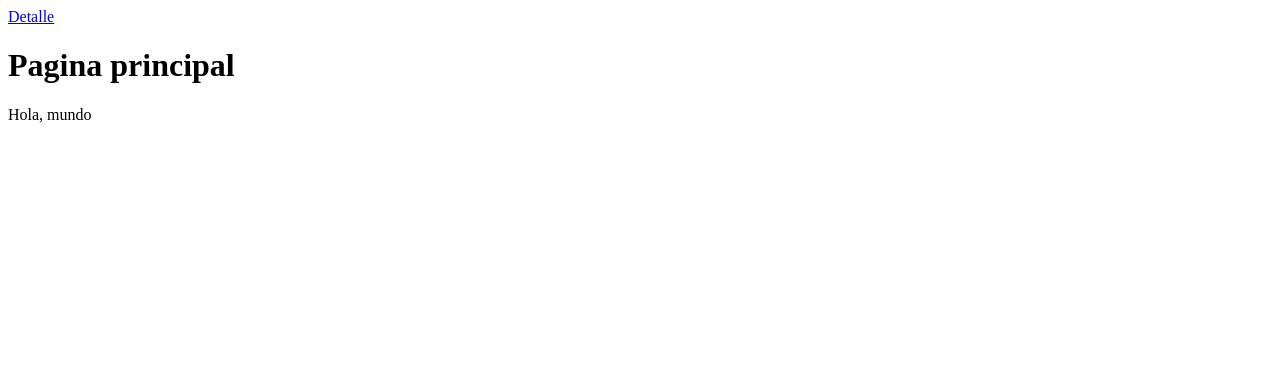
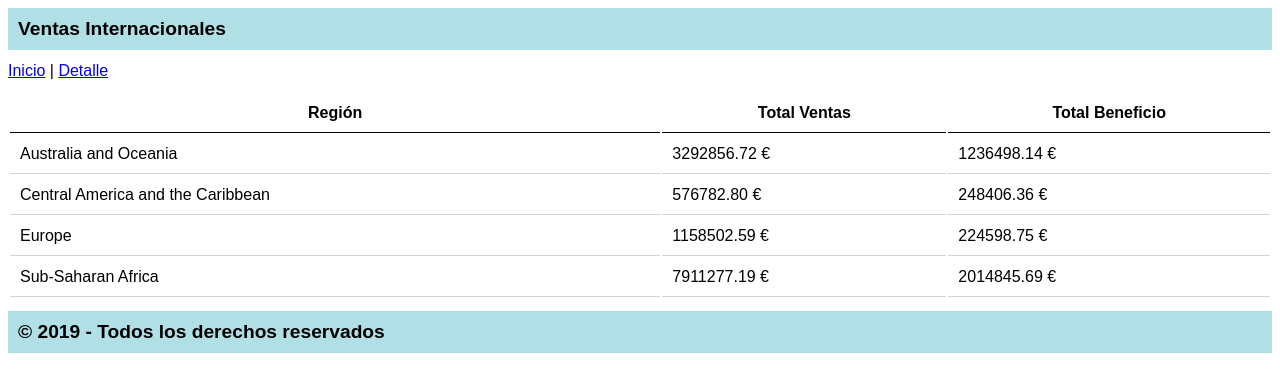
Before and after one commit to jvncode/K4_Flask, a Flask app: page / in a window 1280 px wide. Shown: the top 392 px of the page. Run offline with Flask 2, Linux system fonts and the light colour scheme.

Commit message:
Listado ventas por regiones implementando Jinja

```diff
--- /dev/null
+++ b/data/sales10.csv
@@ -0,0 +1,10 @@
+region,pais,tipo_producto,canal_ventas,prioridad,fecha_pedido,id_pedido,fecha_venta,unidades,precio_unitario,coste_unitario,ingresos_totales,coste_total,beneficio
+Australia and Oceania,Tuvalu,Baby Food,Offline,H,5/28/2010,669165933,6/27/2010,9925,255.28,159.42,2533654.00,1582243.50,951410.50
+Central America and the Caribbean,Grenada,Cereal,Online,C,8/22/2012,963881480,9/15/2012,2804,205.70,117.11,576782.80,328376.44,248406.36
+Europe,Russia,Office Supplies,Offline,L,5/2/2014,341417157,5/8/2014,1779,651.21,524.96,1158502.59,933903.84,224598.75
+Sub-Saharan Africa,Sao Tome and Principe,Fruits,Online,C,6/20/2014,514321792,7/5/2014,8102,9.33,6.92,75591.66,56065.84,19525.82
+Sub-Saharan Africa,Rwanda,Office Supplies,Offline,L,2/1/2013,115456712,2/6/2013,5062,651.21,524.96,3296425.02,2657347.52,639077.50
+Australia and Oceania,Solomon Islands,Baby Food,Online,C,2/4/2015,547995746,2/21/2015,2974,255.28,159.42,759202.72,474115.08,285087.64
+Sub-Saharan Africa,Angola,Household,Offline,M,4/23/2011,135425221,4/27/2011,4187,668.27,502.54,2798046.49,2104134.98,693911.51
+Sub-Saharan Africa,Burkina Faso,Vegetables,Online,H,7/17/2012,871543967,7/27/2012,8082,154.06,90.93,1245112.92,734896.26,510216.66
+Sub-Saharan Africa,Republic of the Congo,Personal Care,Offline,M,7/14/2015,770463311,8/25/2015,6070,81.73,56.67,496101.10,343986.90,152114.20
--- a/myapp/routes.py
+++ b/myapp/routes.py
@@ -1,9 +1,53 @@
 from myapp import app
 from flask import render_template
+import csv
 
-@app.route('/')
+@app.route("/")
 def index():
-    return render_template('index.html')
+
+    #leer el fichero sales10.csv y transformarlo en un diccionario
+    fSales_path=app.main_dir+'/data/sales10.csv'
+    print(fSales_path)
+
+    fSales = open(fSales_path,'r')
+
+    csvreader = csv.reader(fSales, delimiter=',')
+    registros = []
+    for linea in csvreader:
+        registros.append(linea)
+
+    cabecera = registros[0]
+
+    ventas = []
+    for datos in registros[1:]:
+        d = {}
+        for ix, nombre_campo in enumerate(cabecera):
+            d[nombre_campo] = datos[ix]
+        ventas.append(d)
+    '''
+    procesarlo para obtener los totales
+    '''
+    datos = {}
+    for linea in ventas:
+        if linea['region'] in datos:
+            regAct = datos[linea['region']]
+            regAct['ingresos_totales'] += float(linea['ingresos_totales'])
+            regAct['beneficios_totales'] += float(linea['beneficio'])
+        else:
+            datos[linea['region']] = {'ingresos_totales': float(linea['ingresos_totales']), 'beneficios_totales': float(linea['beneficio'])}
+    '''
+    Finalmente devolvemos una lista de tuplas con la estructura
+    [('Region', {'ingresos_totales': valor, 'beneficios_totales': valor}),...]
+    '''
+    resultado = []
+    for clave in datos:
+        resultado.append((clave, datos[clave]))
+
+
+    '''
+    enviarlo a index.html
+    '''
+    return render_template('index.html', registros=resultado)
 
 @app.route("/detail")
 def detail():
--- /dev/null
+++ b/myapp/templates/base.html
@@ -0,0 +1,55 @@
+<html lang="en">
+<head>
+    <meta charset="UTF-8">
+    <meta name="viewport" content="width=device-width, initial-scale=1.0">
+    <meta http-equiv="X-UA-Compatible" content="ie=edge">
+    <title>MyApp: {% block title%}{%endblock%}</title>
+</head>
+<body>
+    <style>
+        body {
+            font-family: Arial, Helvetica, sans-serif;
+        }
+        header, footer {
+            background-color: powderblue;
+            font-weight: bold;
+            font-size: 1.2em;
+            padding: 10px
+            ;
+        }
+
+        .region_table{
+            width: 100%;
+            margin: 12px 0px;
+        }
+
+        nav {
+            margin: 12px 0;
+        }
+
+        .region_table td, .region_table th{
+            padding: 10px;
+            border-bottom: 1px solid lightgray;
+        }
+
+        .region_table th{
+            border-color: black;
+        }
+    </style>
+    </head>
+    <body>
+        <header>
+            Ventas Internacionales
+        </header>
+        <nav><a href="./">Inicio</a> | <a href="./detail">Detalle</a></nav>
+    <section>
+
+        {% block content%}{% endblock%}
+    </section>
+
+    <footer>
+        &copy; 2019 - Todos los derechos reservados
+    </footer>
+
+</body>
+</html>
--- a/myapp/templates/index.html
+++ b/myapp/templates/index.html
@@ -1,15 +1,20 @@
-<html lang="en">
-<head>
-    <meta charset="UTF-8">
-    <meta name="viewport" content="width=device-width, initial-scale=1.0">
-    <meta http-equiv="X-UA-Compatible" content="ie=edge">
-    <title>MyApp: Indice</title>
-</head>
-<body>
-    <nav>
-        <a href="./detail">Detalle</a>
-    </nav>
-    <h1>Pagina principal</h1>
-    <p>Hola, mundo</p>
-</body>
-</html>
+{% extends 'base.html' %}
+
+{% block title%} Indice {% endblock %}
+
+{% block content %}
+    <table class="region_table">
+        <tr>
+            <th>Región</th>
+            <th>Total Ventas</th>
+            <th>Total Beneficio</th>
+        </tr>
+        {% for key, data in registros %}
+        <tr>
+            <td>{{key}}</td>
+            <td>{{"%.2f €" | format(data.ingresos_totales)}}</td>
+            <td>{{"%.2f €" | format(data.beneficios_totales)}}</td>
+        </tr>
+        {% endfor %}
+    </table>
+{% endblock %}
--- a/run.py
+++ b/run.py
@@ -1,4 +1,7 @@
+import os
 from myapp import app
+
+app.main_dir = os.path.dirname(__file__)
 
 if __name__=='__main__':
     app.run()
```
Also changed, not shown: data/sales.csv (added, +101 -0 lines), myapp/templates/detail.html (+6 -14 lines).
